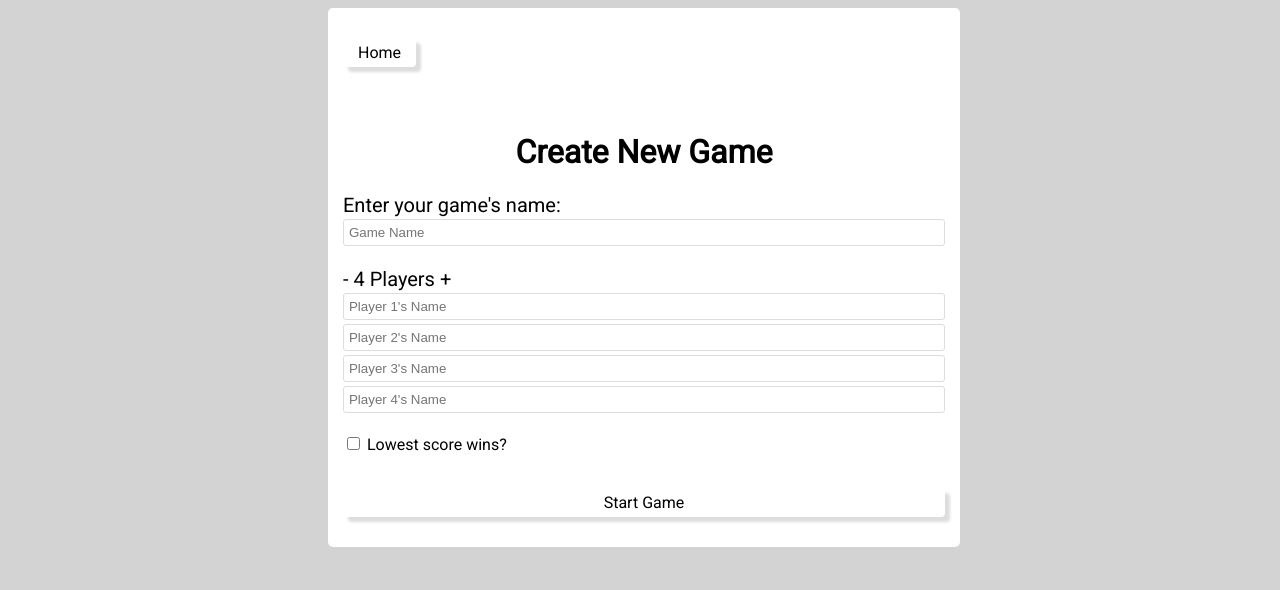
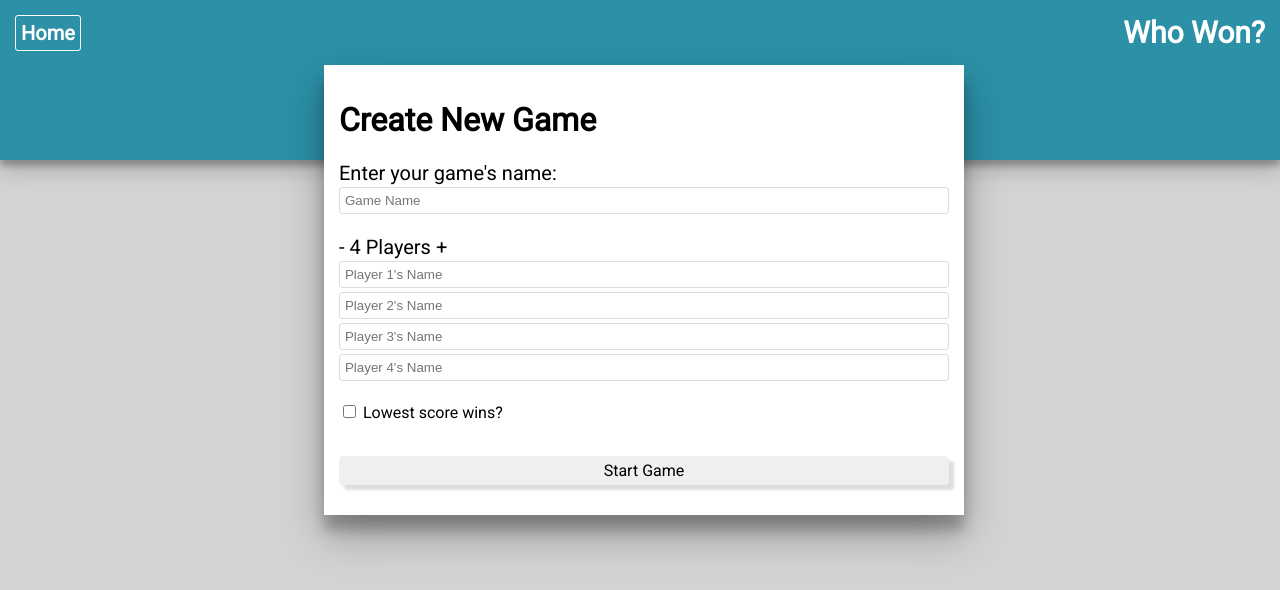
Before and after one commit to sorenson-tyler/who-won, a plain HTML site: page index.html in a window 1280 px wide. Both pictures are taken after a click on the button "Start New Game". Drawn offline with Linux system fonts and the light colour scheme.

Commit message:
Design Overhaul

```diff
--- a/content/scripts/shared.js
+++ b/content/scripts/shared.js
@@ -27,6 +27,7 @@ function loadHeader() {
       var header = document.getElementById("header");
       header.innerHTML = xhr.responseText;
       loadHome();
+      showHomeButton();
     }
   }
 
@@ -64,7 +65,7 @@ function showHomeButton() {
     displayGames();
   } else {
     var homeButton = document.getElementById("homeButton");
-    homeButton.style.display = "block";
+    homeButton.style.display = "inline-block";
   }
 }
 
@@ -193,12 +194,21 @@ function createGamelistHeaders(playedGamesElement) {
   gameNameElement.innerHTML = "Game Name";
   gameNameElement.setAttribute("class", 'game-name-header');
 
+  var gameWinnerContainer = document.createElement("span");
+
   var gameWinnerElement = document.createElement("span");
+
   gameWinnerElement.innerHTML = "Current Winner";
   gameWinnerElement.setAttribute("class", 'game-winner-header');
 
+  var trophyElement = document.createElement("i");
+  trophyElement.setAttribute("class", "fa fa-trophy icon");
+
+  gameWinnerContainer.appendChild(trophyElement)
+  gameWinnerContainer.appendChild(gameWinnerElement);
+
   gameElement.appendChild(gameNameElement);
-  gameElement.appendChild(gameWinnerElement);
+  gameElement.appendChild(gameWinnerContainer);
 
   playedGamesElement.appendChild(gameElement);
 }
@@ -279,6 +289,7 @@ function loadRounds() {
     var playerHeaderElement = document.createElement("div");
     playerHeaderElement.setAttribute("class", "playerScoreHeaderRow");
 
+    //Players Names
     for (var playerName in playerNames) {
       var currentPlayerElement = document.createElement("div");
       currentPlayerElement.innerHTML = playerNames[playerName];
@@ -287,6 +298,7 @@ function loadRounds() {
       playerHeaderElement.appendChild(currentPlayerElement);
     }
 
+    //Total Scores
     var roundRowElement = document.createElement("div");
     roundRowElement.setAttribute("class", "total");
 
--- a/content/style/shared.css
+++ b/content/style/shared.css
@@ -3,13 +3,68 @@ html {
   background-color: lightgrey;
 }
 
-.page {
-  background-color: white;
-  border-radius: 5px;
+body {
+  margin: 0;
+}
+
+a {
+  color: rgb(69, 123, 173);
+  cursor: pointer;
+  transition: all 0.3s cubic-bezier(.25,.8,.25,1);
+}
+
+#header {
+  background-color: rgb(44, 144, 166);
+  height: 20%;
+  position: absolute;
+  z-index: 0;
+  top: 0;
+  box-shadow: 0 10px 20px rgba(0,0,0,0.19), 0 6px 6px rgba(0,0,0,0.23);
+}
+
+#homeButton {
+  z-index: 2;
+  display: inline-block;
+  color: white;
+  font-size: 20px;
+  font-weight: bold;
+  border: 1px solid;
+  padding: 5px;
+  border-radius: 3px;
+}
+
+#homeButton:hover {
+  color: lightgrey;
+  border-color: lightgrey;
+}
+
+.title {
+  text-align: right;
+  display: inline-block;
+  position: absolute;
+  right: 15px;
+  margin-top: 0;
+  margin-bottom: 15px;
+  color: white;
+  font-size: 30px;
+  font-weight: bold;
+}
+
+.icon {
+  padding-right: 10px;
+}
+
+.fa-trophy {
+  color: rgb(138, 135, 59);
+}
+
+.container {
+  z-index: 1;
+  position: relative;
+  margin-top: 65px;
 }
 
 .page-header {
-  text-align: center;
 }
 
 .new-game {
@@ -18,13 +73,13 @@ html {
 
 .btn {
   border-radius: 4px;
-  background-color: transparent;
   box-shadow: 5px 5px 3px #ddd;
   padding: 5px 15px;
   font-size: 16px;
   border: none;
   font-family: 'Roboto', sans-serif;
   margin: 15px 0;
+  transition: all 0.3s cubic-bezier(.25,.8,.25,1);
 }
 
 .btn:hover {
@@ -96,20 +151,27 @@ html {
 .slideOut {
   transform: translatex(-1500px);
   background-color: white;
-  border-radius: 5px;
-
-  transition-property: all;
+  -webkit-transition-property: -webkit-transform;
+  -moz-transition-property: -moz-transform;
+  -ms-transition-property: -ms-transform;
+  -o-transition-property: -o-transform;
+  transition-property: transform;
 	transition-duration: 1s;
 	transition-timing-function: cubic-bezier(0, 1, 0.5, 1);
+  box-shadow: 0 19px 38px rgba(0,0,0,0.30), 0 15px 12px rgba(0,0,0,0.22);
 }
 
 .slideIn {
   transform: translatex(0);
   background-color: white;
-  border-radius: 5px;
-  transition-property: all;
+  -webkit-transition-property: -webkit-transform;
+  -moz-transition-property: -moz-transform;
+  -ms-transition-property: -ms-transform;
+  -o-transition-property: -o-transform;
+  transition-property: transform;
 	transition-duration: 1s;
 	transition-timing-function: cubic-bezier(1,1,1,1);
+  box-shadow: 0 19px 38px rgba(0,0,0,0.30), 0 15px 12px rgba(0,0,0,0.22);
 }
 
 #roundScores {
--- a/index.html
+++ b/index.html
@@ -9,20 +9,17 @@
   <link href="https://fonts.googleapis.com/css?family=Roboto" rel="stylesheet">
 
   <script src="content/scripts/shared.js"></script>
+  <script src="https://use.fontawesome.com/89878dd780.js"></script>
 </head>
 
 <body>
-  <div class="row">
-    <div class="col-3">
-
-    </div>
+  <div id="header" class="col-12"></div>
+  <div class="row container">
+    <div class="col-3"></div>
     <div class="col-6 page" id="page">
-      <div id="header"></div>
       <div id="masterView"></div>
     </div>
-    <div class="col-3">
-
-    </div>
+    <div class="col-3"></div>
   </div>
 </body>
 </html>
--- a/views/shared/header.html
+++ b/views/shared/header.html
@@ -1,3 +1,4 @@
 <div style="padding: 15px;">
-  <button id="homeButton" class="btn" onclick="navigate('views/shared/home.html', true)">Home</button>
+  <a id="homeButton" onclick="navigate('views/shared/home.html', true)">Home</a>
+  <h1 class="title">Who Won?</h1>
 </div>
--- a/views/shared/home.html
+++ b/views/shared/home.html
@@ -1,7 +1,6 @@
 <div style="padding: 15px;">
-  <h1 class="page-header">Who Won?</h1>
+  <h1 class="page-header">Your Games</h1>
   <button class="new-game btn" onclick="navigate('views/newGame.html', false)">Start New Game</button>
-  <h3 id="your-games">Your Games</h3>
   <div class="played-games">
     <div id="playedGames"></div>
   </div>
```
